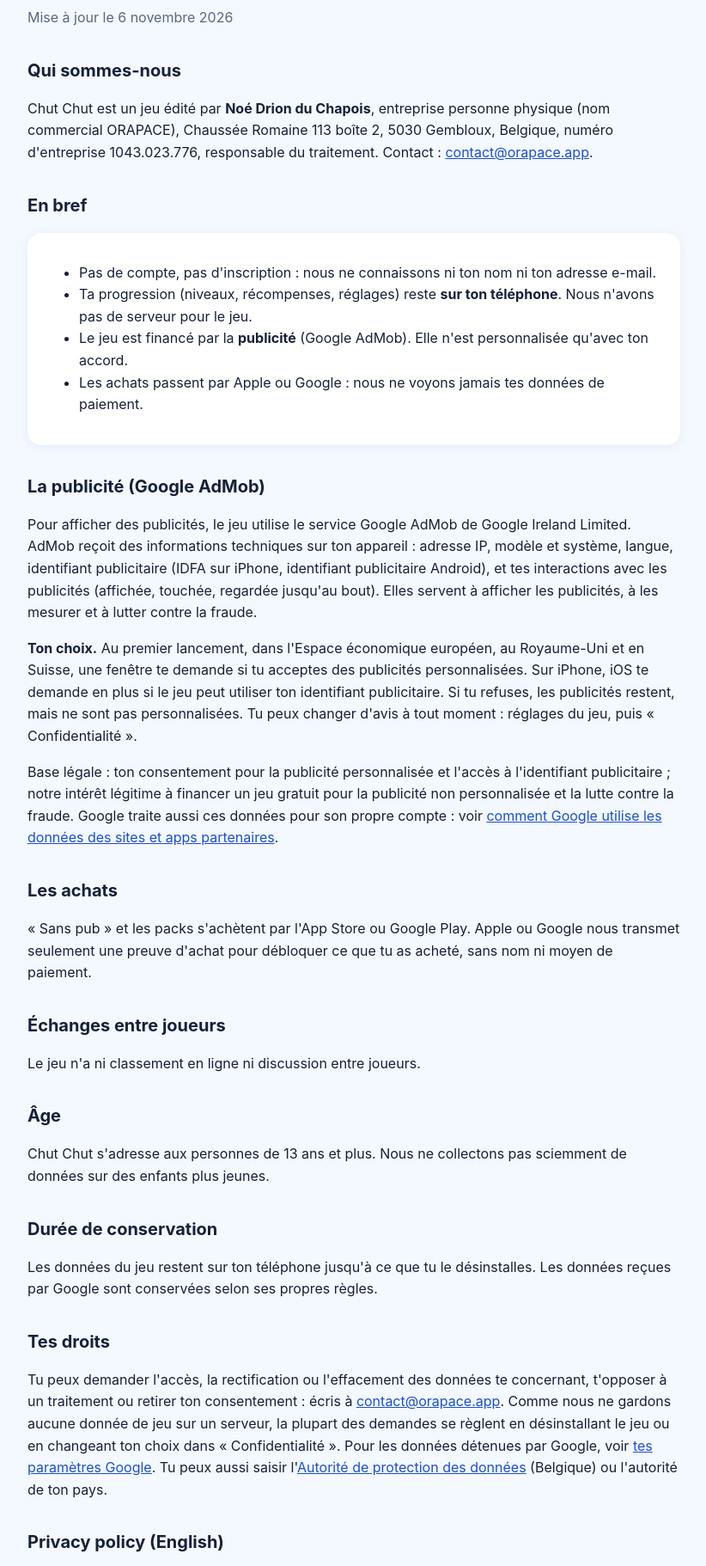
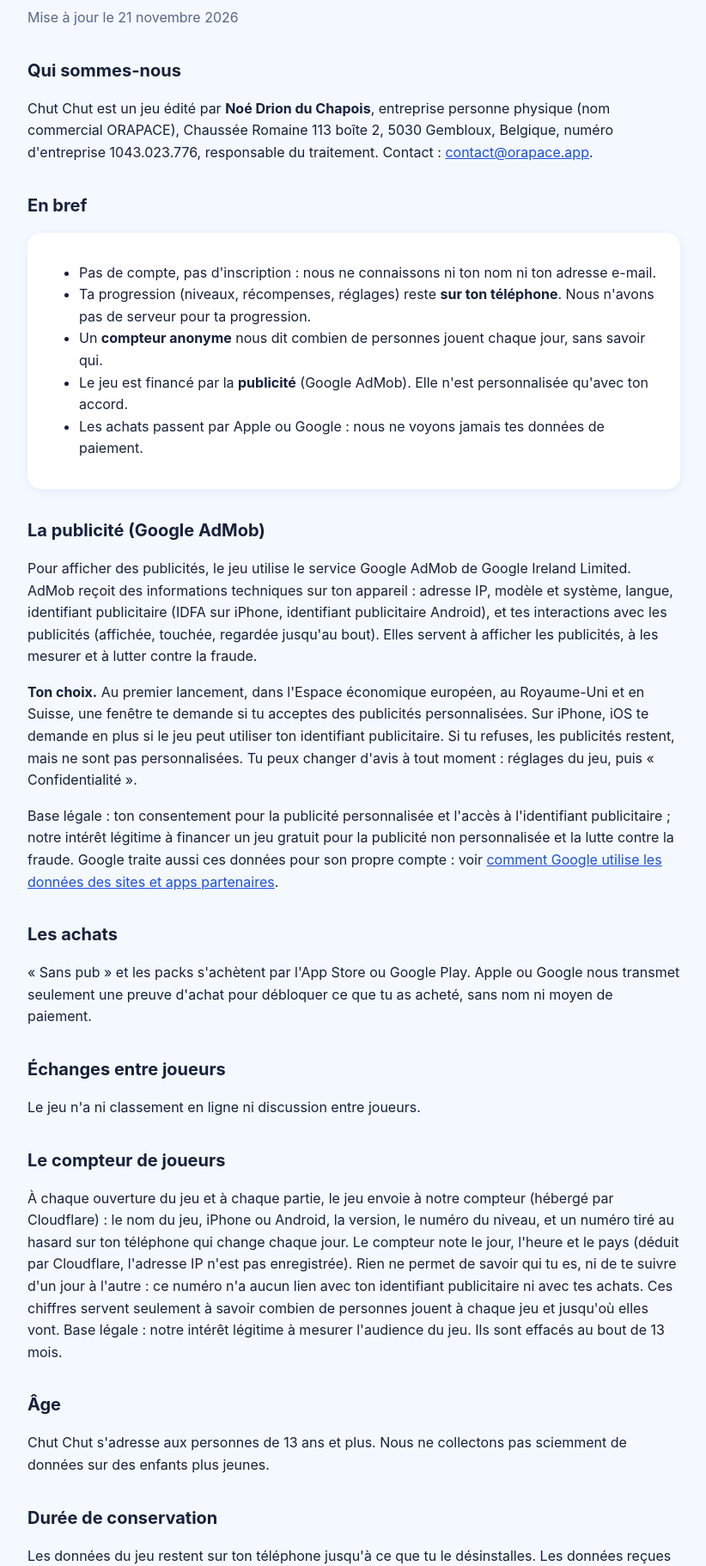
Before and after one commit to NoeDDC/oratime-site, a plain HTML site: page chutchut-confidentialite.html in a window 1280 px wide. Shown: the part 79-1901 px from the top of the page at 86% size, without its empty margins (228-1050 px from the left). Drawn offline with Linux system fonts and the light colour scheme.

Commit message:
Pouf Pouf, Tchou Tchou, Glou Glou, Chut Chut : compteur anonyme de joueurs dans la confidentialité
Co-Authored-By: Claude Opus 5.5 <noreply@anthropic.com>

```diff
--- a/chutchut-confidentialite.html
+++ b/chutchut-confidentialite.html
@@ -11,7 +11,7 @@ a{color:#1a4fd8}
 @media (prefers-color-scheme:dark){body{background:#0e1424;color:#e6ebf7}.carte{background:#18203a;box-shadow:none}.sous{color:#9aa7c7}h1,a{color:#7fa2ff}}
 </style></head><body><main>
 <h1>Chut Chut : confidentialité</h1>
-<p class="sous">Mise à jour le 6 novembre 2026</p>
+<p class="sous">Mise à jour le 21 novembre 2026</p>
 
 <h2>Qui sommes-nous</h2>
 <p>Chut Chut est un jeu édité par <strong>Noé Drion du Chapois</strong>, entreprise personne physique (nom commercial ORAPACE), Chaussée Romaine 113 boîte 2, 5030 Gembloux, Belgique, numéro d'entreprise 1043.023.776, responsable du traitement. Contact : <a href="mailto:contact@orapace.app">contact@orapace.app</a>.</p>
@@ -19,7 +19,8 @@ a{color:#1a4fd8}
 <h2>En bref</h2>
 <div class="carte"><ul>
 <li>Pas de compte, pas d'inscription : nous ne connaissons ni ton nom ni ton adresse e-mail.</li>
-<li>Ta progression (niveaux, récompenses, réglages) reste <strong>sur ton téléphone</strong>. Nous n'avons pas de serveur pour le jeu.</li>
+<li>Ta progression (niveaux, récompenses, réglages) reste <strong>sur ton téléphone</strong>. Nous n'avons pas de serveur pour ta progression.</li>
+<li>Un <strong>compteur anonyme</strong> nous dit combien de personnes jouent chaque jour, sans savoir qui.</li>
 <li>Le jeu est financé par la <strong>publicité</strong> (Google AdMob). Elle n'est personnalisée qu'avec ton accord.</li>
 <li>Les achats passent par Apple ou Google : nous ne voyons jamais tes données de paiement.</li>
 </ul></div>
@@ -35,6 +36,9 @@ a{color:#1a4fd8}
 <h2>Échanges entre joueurs</h2>
 <p>Le jeu n'a ni classement en ligne ni discussion entre joueurs.</p>
 
+<h2>Le compteur de joueurs</h2>
+<p>À chaque ouverture du jeu et à chaque partie, le jeu envoie à notre compteur (hébergé par Cloudflare) : le nom du jeu, iPhone ou Android, la version, le numéro du niveau, et un numéro tiré au hasard sur ton téléphone qui change chaque jour. Le compteur note le jour, l'heure et le pays (déduit par Cloudflare, l'adresse IP n'est pas enregistrée). Rien ne permet de savoir qui tu es, ni de te suivre d'un jour à l'autre : ce numéro n'a aucun lien avec ton identifiant publicitaire ni avec tes achats. Ces chiffres servent seulement à savoir combien de personnes jouent à chaque jeu et jusqu'où elles vont. Base légale : notre intérêt légitime à mesurer l'audience du jeu. Ils sont effacés au bout de 13 mois.</p>
+
 <h2>Âge</h2>
 <p>Chut Chut s'adresse aux personnes de 13 ans et plus. Nous ne collectons pas sciemment de données sur des enfants plus jeunes.</p>
 
@@ -42,9 +46,9 @@ a{color:#1a4fd8}
 <p>Les données du jeu restent sur ton téléphone jusqu'à ce que tu le désinstalles. Les données reçues par Google sont conservées selon ses propres règles.</p>
 
 <h2>Tes droits</h2>
-<p>Tu peux demander l'accès, la rectification ou l'effacement des données te concernant, t'opposer à un traitement ou retirer ton consentement : écris à <a href="mailto:contact@orapace.app">contact@orapace.app</a>. Comme nous ne gardons aucune donnée de jeu sur un serveur, la plupart des demandes se règlent en désinstallant le jeu ou en changeant ton choix dans « Confidentialité ». Pour les données détenues par Google, voir <a href="https://myaccount.google.com/data-and-privacy" target="_blank" rel="noopener">tes paramètres Google</a>. Tu peux aussi saisir l'<a href="https://www.autoriteprotectiondonnees.be" target="_blank" rel="noopener">Autorité de protection des données</a> (Belgique) ou l'autorité de ton pays.</p>
+<p>Tu peux demander l'accès, la rectification ou l'effacement des données te concernant, t'opposer à un traitement ou retirer ton consentement : écris à <a href="mailto:contact@orapace.app">contact@orapace.app</a>. Comme nous ne gardons sur un serveur que des chiffres anonymes, la plupart des demandes se règlent en désinstallant le jeu ou en changeant ton choix dans « Confidentialité ». Pour les données détenues par Google, voir <a href="https://myaccount.google.com/data-and-privacy" target="_blank" rel="noopener">tes paramètres Google</a>. Tu peux aussi saisir l'<a href="https://www.autoriteprotectiondonnees.be" target="_blank" rel="noopener">Autorité de protection des données</a> (Belgique) ou l'autorité de ton pays.</p>
 
 <h2 id="en">Privacy policy (English)</h2>
 <p>Chut Chut is published by Noé Drion du Chapois (trade name ORAPACE), Chaussée Romaine 113 boîte 2, 5030 Gembloux, Belgique, company number 1043.023.776, data controller. Contact: <a href="mailto:contact@orapace.app">contact@orapace.app</a>.</p>
-<p>No account is needed. Your progress stays on your phone; there is no game server. The game shows ads through Google AdMob (Google Ireland Limited), which receives technical data (IP address, device model and system, language, advertising identifier, ad interactions) to serve and measure ads and prevent fraud. In the EEA, the UK and Switzerland you are asked for consent to personalised ads; on iPhone, iOS also asks for tracking permission. If you refuse, ads are not personalised. Change your choice anytime in the game settings, “Privacy”. Purchases go through the App Store or Google Play; we only receive a proof of purchase. There are no online leaderboards and no chat between players. The game is intended for ages 13 and up. You may exercise your data rights by writing to <a href="mailto:contact@orapace.app">contact@orapace.app</a>, or complain to your data protection authority.</p>
+<p>No account is needed. Your progress stays on your phone. An anonymous counter (hosted by Cloudflare) receives, at each launch and each game: the game, iPhone or Android, the version, the level, and a random number that changes every day, plus the country; no IP address is stored and nobody can be identified or followed from one day to the next. It only tells us how many people play each day. Data is deleted after 13 months. The game shows ads through Google AdMob (Google Ireland Limited), which receives technical data (IP address, device model and system, language, advertising identifier, ad interactions) to serve and measure ads and prevent fraud. In the EEA, the UK and Switzerland you are asked for consent to personalised ads; on iPhone, iOS also asks for tracking permission. If you refuse, ads are not personalised. Change your choice anytime in the game settings, “Privacy”. Purchases go through the App Store or Google Play; we only receive a proof of purchase. There are no online leaderboards and no chat between players. The game is intended for ages 13 and up. You may exercise your data rights by writing to <a href="mailto:contact@orapace.app">contact@orapace.app</a>, or complain to your data protection authority.</p>
 </main></body></html>
```
Also changed, not shown: glouglou-confidentialite.html (+8 -4 lines), poufpouf-confidentialite.html (+8 -4 lines), tchoutchou-confidentialite.html (+8 -4 lines).
